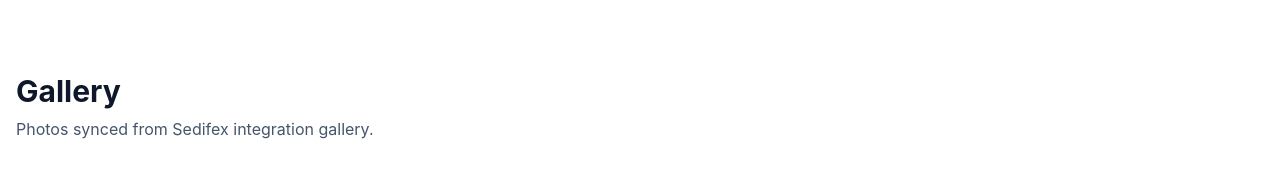
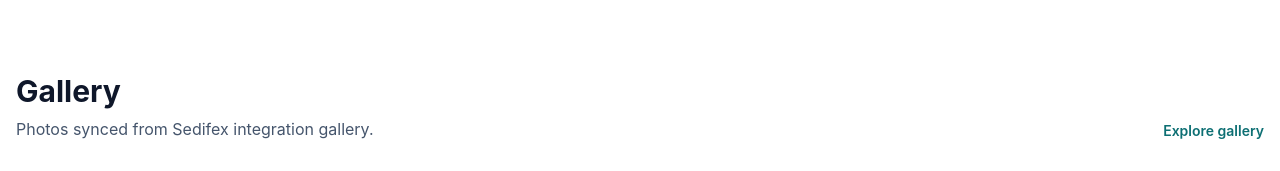
Before and after one commit to learngermanghana/kwakuasamoah, a Next.js app: page / in a window 1280 px wide. Shown: the part 1400-1571 px from the top of the page. Built offline with nearby package versions, Linux system fonts and the light colour scheme; no server answers; grey boxes are pictures that could not be loaded.

Commit message:
Add Explore gallery link on homepage

```diff
--- a/src/app/page.tsx
+++ b/src/app/page.tsx
@@ -69,6 +69,9 @@ export default async function HomePage() {
             <h2 className="text-3xl font-bold">Gallery</h2>
             <p className="mt-2 text-slate-600">Photos synced from Sedifex integration gallery.</p>
           </div>
+          <Link href="/promo" className="text-sm font-semibold text-[#0d6f73]">
+            Explore gallery
+          </Link>
         </div>
         <div className="grid gap-6 sm:grid-cols-2 md:grid-cols-4">
           {gallery.map((photo) => (
```
